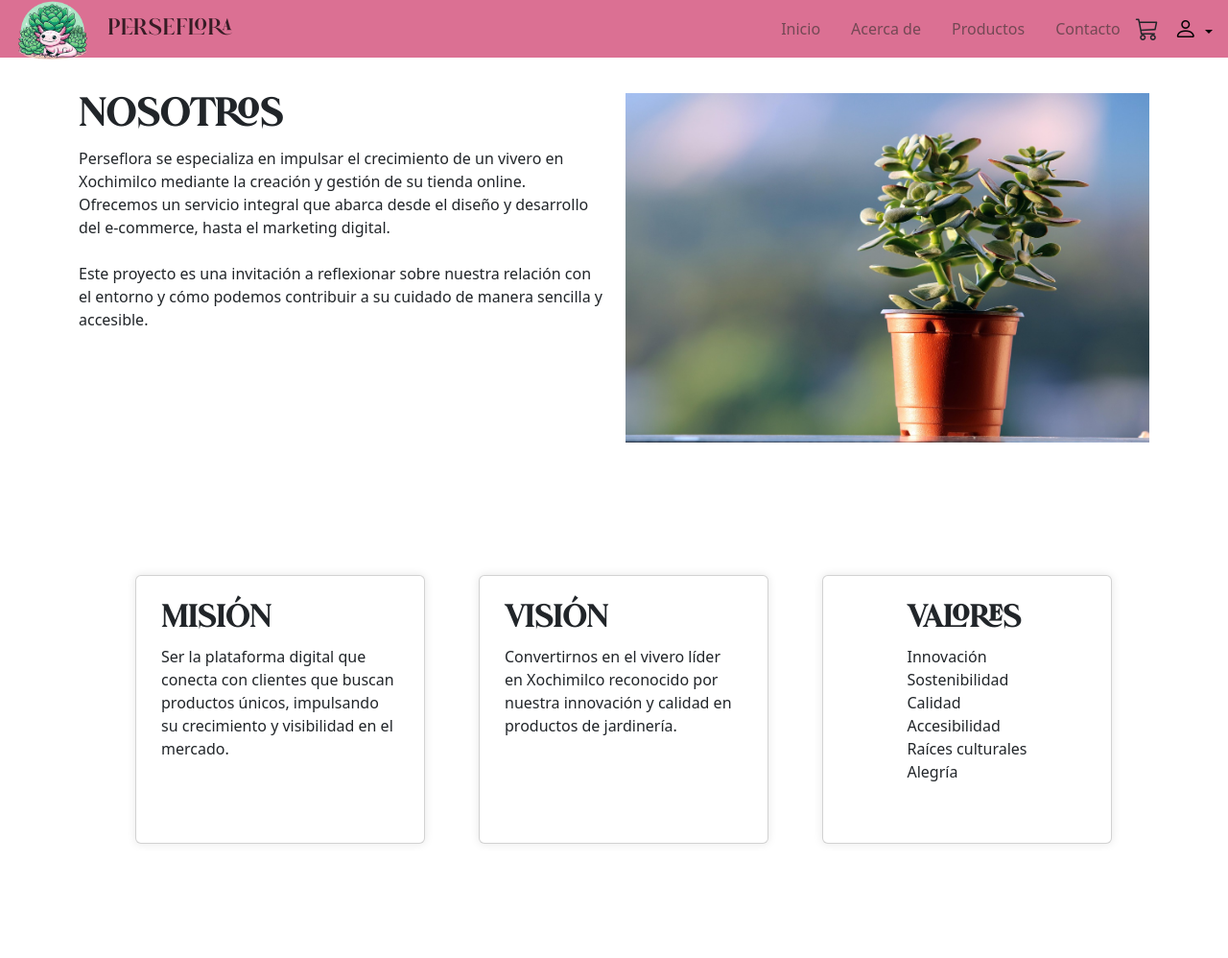
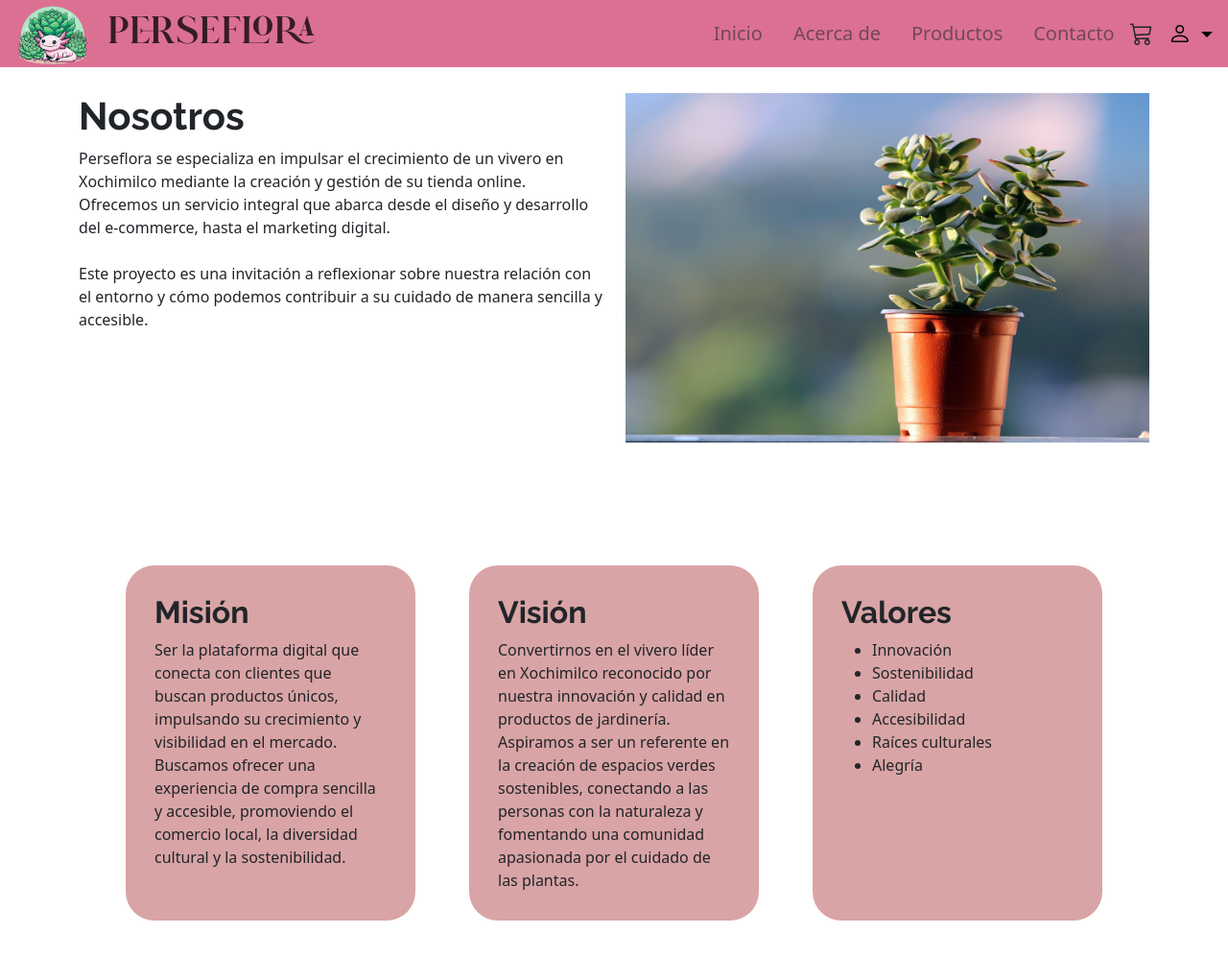
Before and after one commit to ana-conejo1/Florecitas, a plain HTML site: page about.html in a window 1280 px wide. Shown: the whole page at 96% size. Before the commit the page ends 933 px from the top, so only its background shows below. Drawn offline with nearby package versions, Linux system fonts and the light colour scheme.

Commit message:
Fuentes y cards

```diff
--- a/about.html
+++ b/about.html
@@ -24,7 +24,7 @@
 
         <!--Icono-->
         <img src="../assets/Pictures/Logo.png" height="100px" class="bi bi-mujer p-3 fs-4"></i>
-        <span class="fs-4 perseflora">PerseFlora</span>
+        <span class="fs-1 perseflora">PerseFlora</span>
 
     </a>
 
@@ -98,9 +98,7 @@
                 <div class="card-body">
                     <h2 class="titulos">Misión</h2>
                     <p class="card-text">
-                    Ser la plataforma digital que conecta con clientes que
-                    buscan productos únicos, impulsando su crecimiento y
-                    visibilidad en el mercado.
+                        Ser la plataforma digital que conecta con clientes que buscan productos únicos, impulsando su crecimiento y visibilidad en el mercado. Buscamos ofrecer una experiencia de compra sencilla y accesible, promoviendo el comercio local, la diversidad cultural y la sostenibilidad.
                     </p>
                 </div>
             </div>
@@ -119,8 +117,8 @@
                 <div class="card-body">
                     <h2 class="titulos">Visión</h2>
                     <p class="card-text">
-                    Convertirnos en el vivero líder en Xochimilco reconocido por
-                    nuestra innovación y calidad en productos de jardinería.
+                        Convertirnos en el vivero líder en Xochimilco reconocido por nuestra innovación y calidad en productos de jardinería. Aspiramos a ser un referente en la creación de espacios verdes sostenibles, conectando a las personas
+                        con la naturaleza y fomentando una comunidad apasionada por el cuidado de las plantas.
                     </p>
                 </div>
             </div>
@@ -135,9 +133,9 @@
                     alt="Valores"
                 />
                 -->
-                <div class="card-body card-suculentas">
+                <div class="card-body">
                     <h2 class="titulos">Valores</h2>
-                    <ul class="list-unstyled">
+                    <ul class="list">
                     <li>Innovación</li>
                     <li>Sostenibilidad</li>
                     <li>Calidad</li>
--- a/style.css
+++ b/style.css
@@ -1,26 +1,36 @@
 @font-face {
-    font-family: 'Glitten';
+    font-family: 'GLITTEN CAPS';
     src: url('../assets/fuentes/GLITTEN-ALL-CAPS.TTF') format('truetype');
     font-weight: normal;
     font-style: normal;
 }
+@font-face {
+    font-family: 'Glitten Regular';
+    src: url('../assets/fuentes/GLITTEN-REGULAR.TTF') format('truetype');
+    font-weight: normal;
+    font-style: normal;
+}
+@font-face {
+    font-family: 'Raleway';
+    src: url('../assets/fuentes/Raleway-VariableFont_wght.ttf') format('truetype');
+}
 
 .perseflora{
-    font-family: Glitten;
-    font-size: 40px;
-    font-weight: 500;
+    font-family: 'GLITTEN CAPS';
+    font-size: 60px;
+    font-weight: 100;
 }
 
 .titulos{
-    font-family: 'Glitten';
-    font-size: 300 px;
+    font-family: 'Raleway';
+    font-size: 30 px;
     font-weight: bold;
 }
 
 header nav{
     width: 100%;
-    height: 60px;
-    font-size: 16px;
+    height: 70px;
+    font-size: 20px;
     display: flex;
     flex-direction: row;
     justify-content: space-between;
@@ -47,16 +57,18 @@ header nav{
 .suculenta{
     max-width: 100%;
 }
-.card{
+.CARDS .card{
+    border: none;
+}
+.CARDS .card-body{
     width: 100%;
     height: 100%;
     display: flex;
     flex-direction: column;
-    justify-content: center;
-    align-items: center;
-    background-color: #B34A4C;
-    border-radius: 10px;
-    box-shadow: 0 0 10px rgba(0,0,0,0.1);
-    margin: 10px;
-    padding: 10px;
+    justify-content: right;
+    align-items: right;
+    background-color: rgba(179, 74, 76, 0.5);
+    border-radius: 30px;
+    padding: 30px;
+    margin: 50px 30x;
 }
```
Also changed, not shown: assets/fuentes/Raleway-Italic-VariableFont_wght.ttf (added), assets/fuentes/Raleway-VariableFont_wght.ttf (added).
